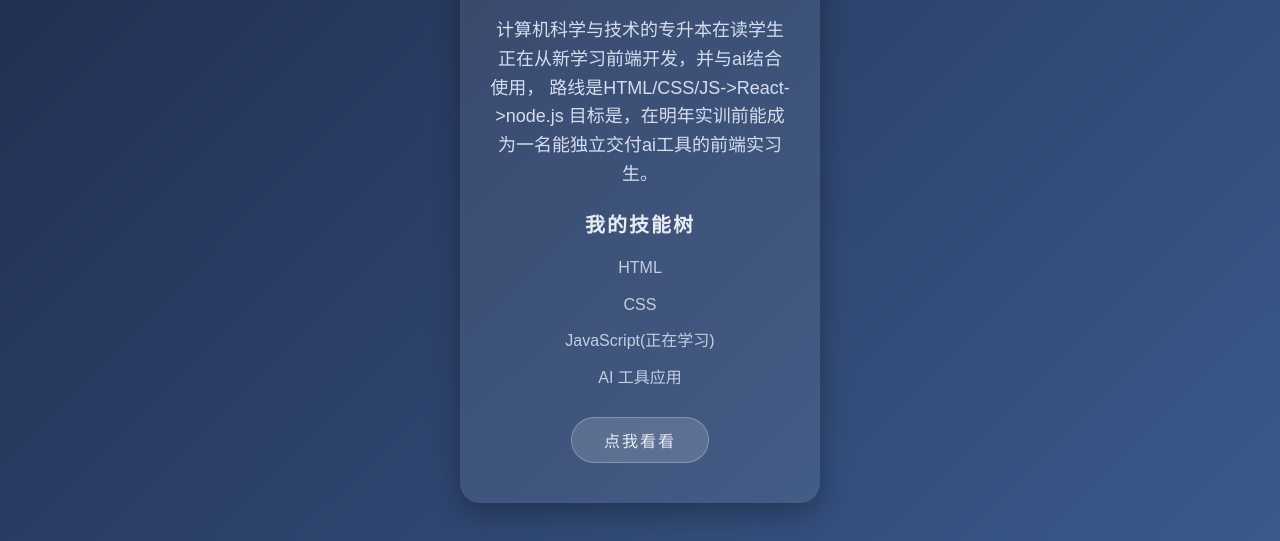
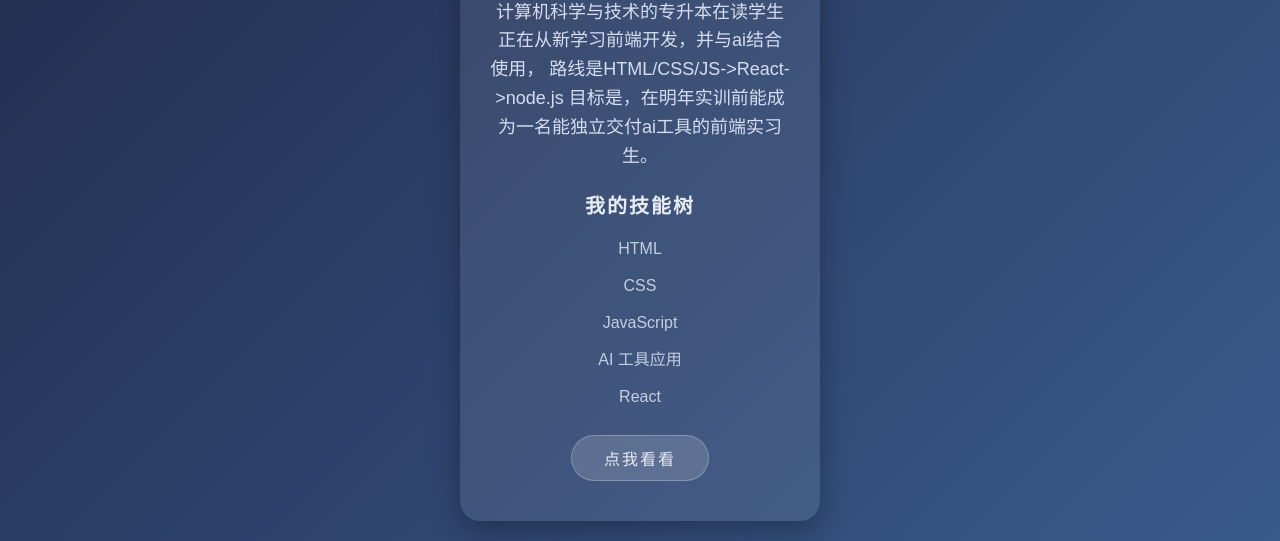
Before and after one commit to cbcxwdb/xuexi, a plain HTML site: page index.html in a window 1280 px wide. Shown: the part 259-800 px from the top of the page. Drawn offline with Linux system fonts and the light colour scheme.

Commit message:
技能列表改为JS动态渲染

```diff
--- a/index.html
+++ b/index.html
@@ -25,10 +25,6 @@
     <div class="skills">
       <h2>我的技能树</h2>
       <ul>
-        <li>HTML</li>
-        <li>CSS</li>
-        <li>JavaScript(正在学习)</li>
-        <li>AI 工具应用</li>
       </ul>
     </div>
     <!-- 按钮 -->
@@ -55,6 +51,14 @@
         index = (index + 1) % colors.length;
       });
     })();
+
+    const mySkills = ["HTML", "CSS", "JavaScript", "AI 工具应用", "React"];
+    const ulElement = document.querySelector('.skills ul');
+    mySkills.forEach(skill => {
+      const li = document.createElement('li');
+      li.textContent = skill;
+      ulElement.appendChild(li);
+    });
   </script>
 </body>
 
```
